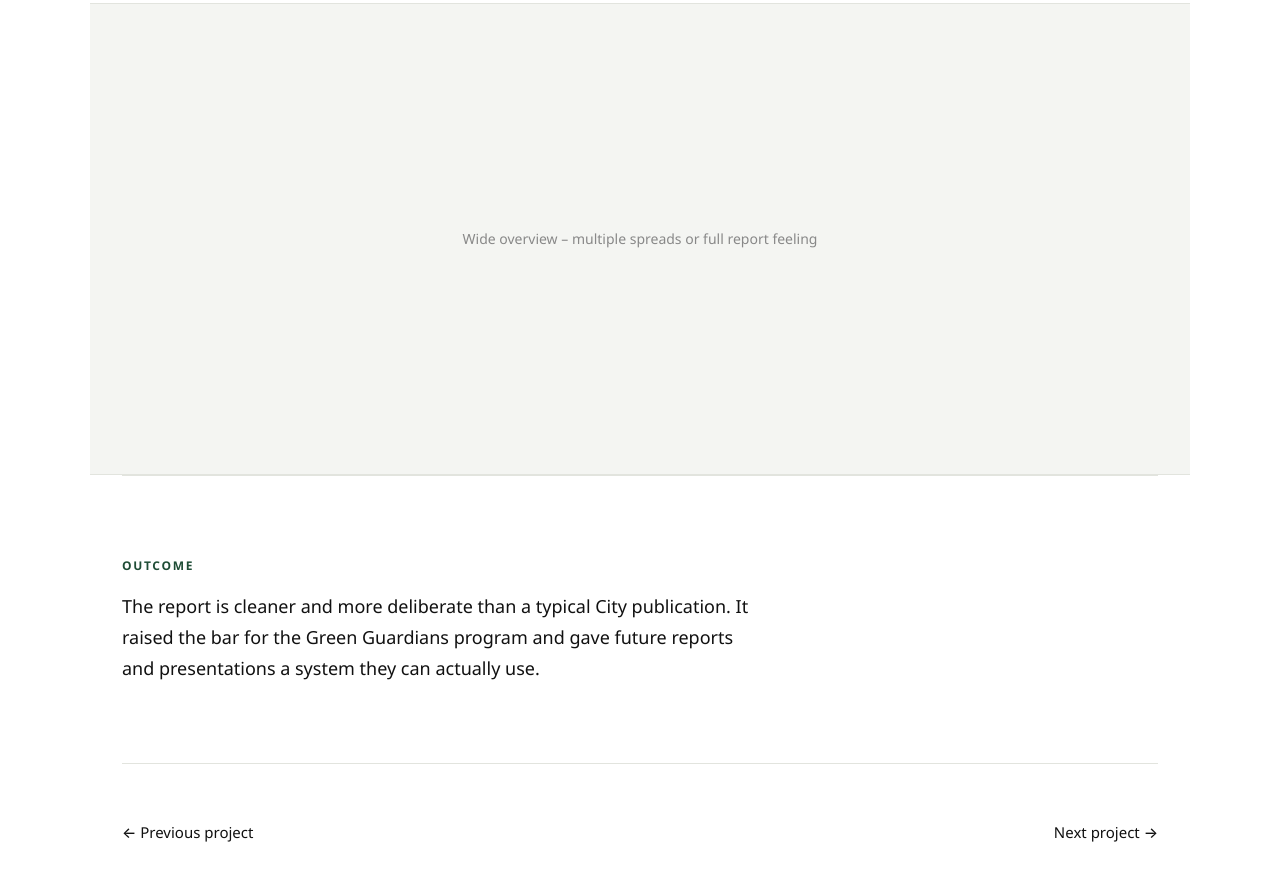
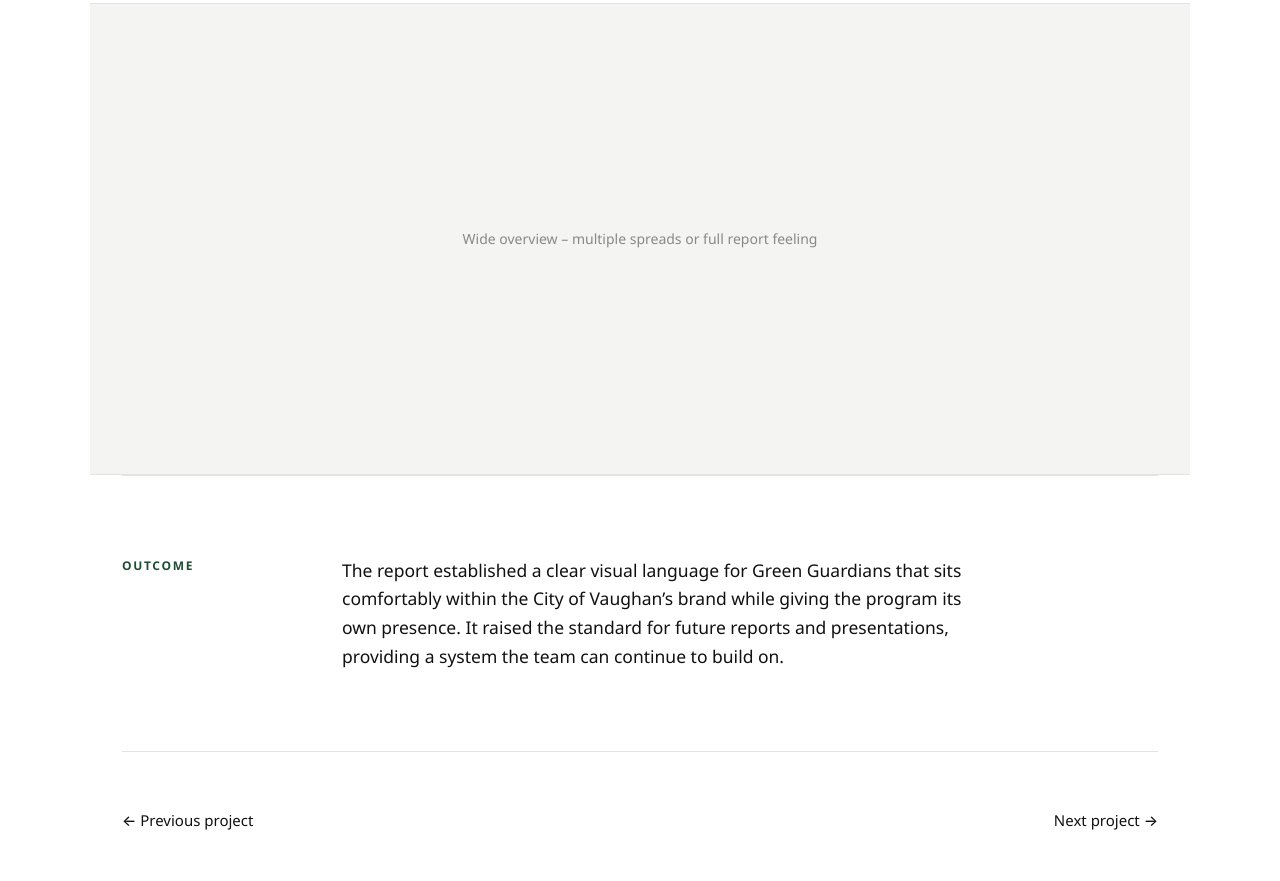
Before and after one commit to michaeldemi/portfolio, a plain HTML site: page gg-report.html in a window 1280 px wide. Shown: the part 2715-3596 px from the top of the page. Drawn offline with Linux system fonts and the light colour scheme.

Commit message:
Align Outcome section with Challenge layout and refine content

```diff
--- a/gg-report.html
+++ b/gg-report.html
@@ -123,8 +123,9 @@
       max-width: 620px;
       color: var(--text);
     }
-    /* Challenge */
-    .challenge {
+    /* Challenge & Outcome share the same layout */
+    .challenge,
+    .outcome {
       display: grid;
       grid-template-columns: minmax(120px, 180px) 1fr;
       gap: clamp(24px, 4vw, 40px);
@@ -192,14 +193,6 @@
       text-align: center;
       padding: 20px;
     }
-    /* Outcome */
-    .outcome {
-      max-width: 640px;
-    }
-    .outcome p {
-      font-size: clamp(16.5px, 1.8vw, 18px);
-      line-height: 1.7;
-    }
     /* Navigation */
     .case-nav {
       padding: clamp(40px, 6vw, 56px) 0 clamp(60px, 8vw, 90px);
@@ -222,6 +215,7 @@
     /* ---------- RESPONSIVE ---------- */
     @media (max-width: 900px) {
       .challenge,
+      .outcome,
       .two-col,
       .image-grid,
       .image-grid.alt {
@@ -339,9 +333,8 @@
     <section>
       <div class="outcome">
         <div class="section-label">Outcome</div>
-        <p>
-          The report is cleaner and more deliberate than a typical City publication.
-          It raised the bar for the Green Guardians program and gave future reports and presentations a system they can actually use.
+        <p class="section-text">
+          The report established a clear visual language for Green Guardians that sits comfortably within the City of Vaughan’s brand while giving the program its own presence. It raised the standard for future reports and presentations, providing a system the team can continue to build on.
         </p>
       </div>
     </section>
```
